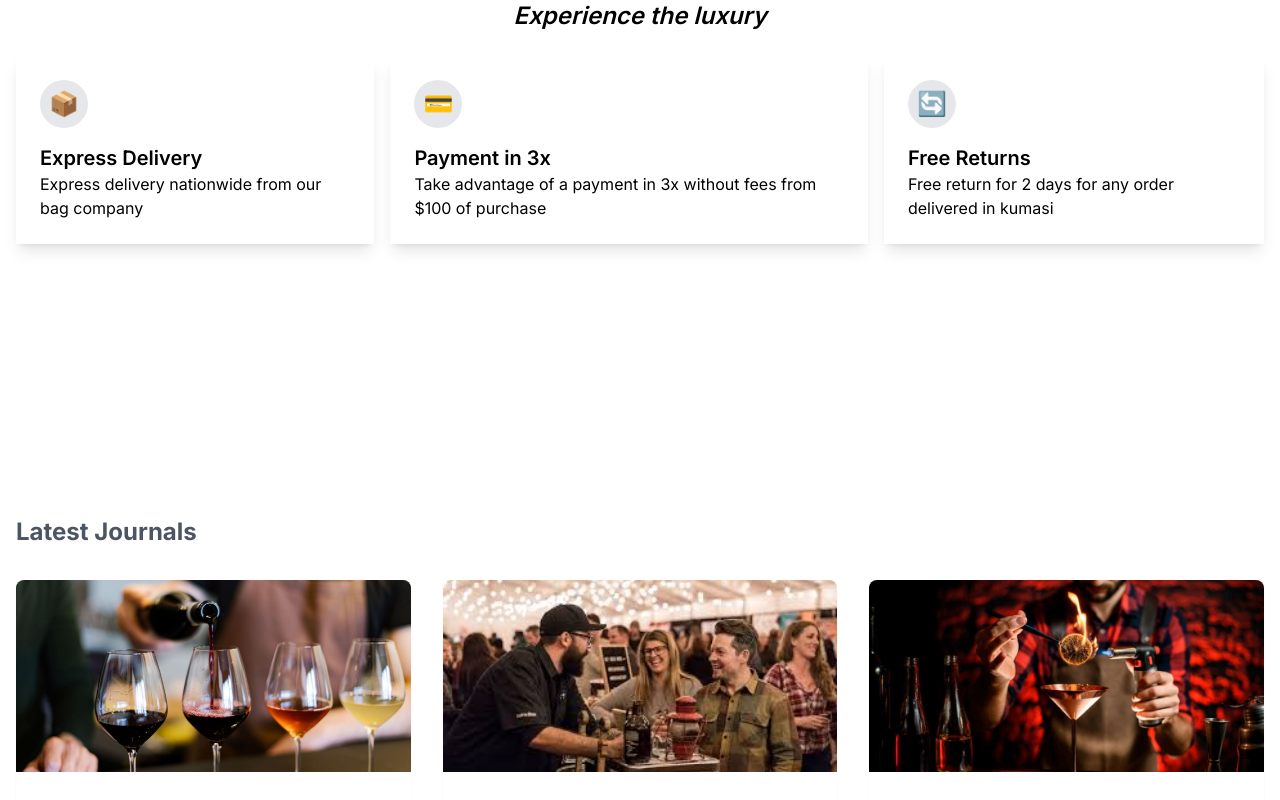
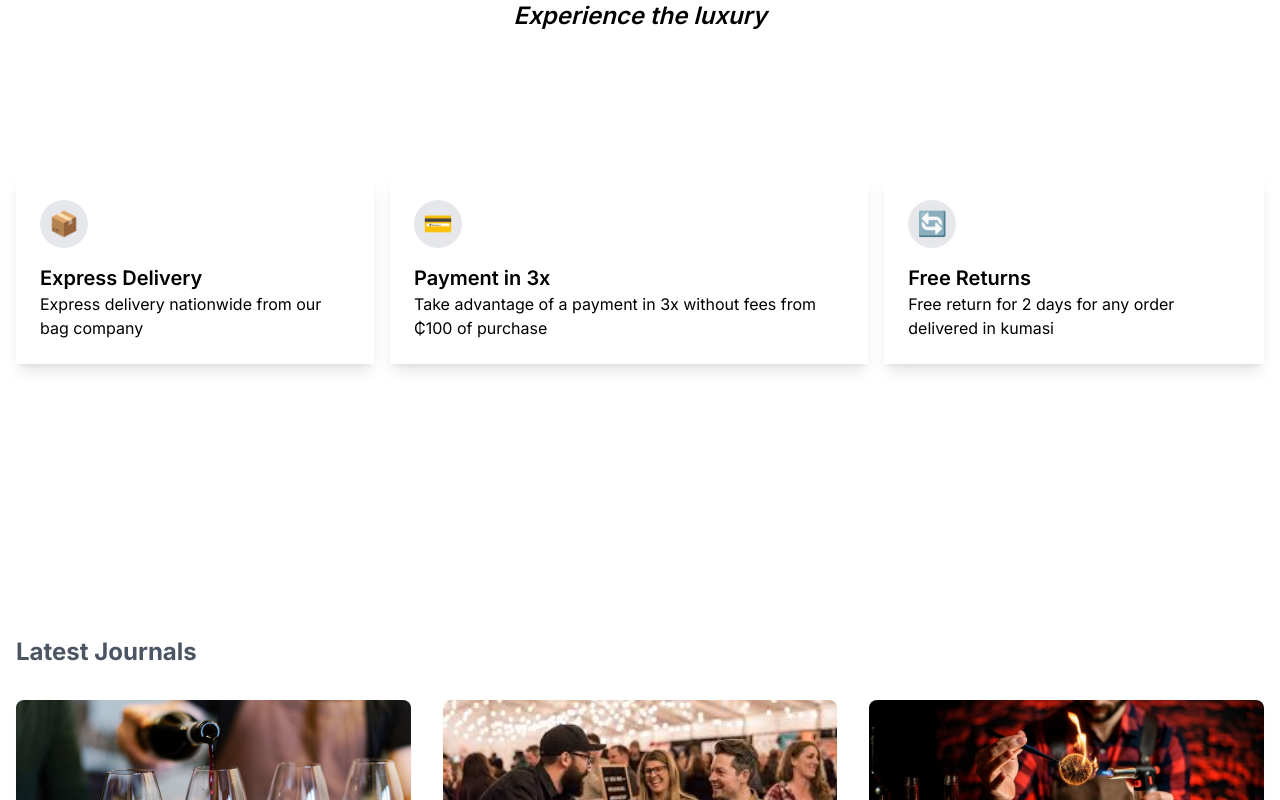
Before and after one commit to akglitch/llounge, a Next.js app: page / in a window 1280 px wide. Shown: the part 2562-3362 px from the top of the page. Built offline with nearby package versions, Linux system fonts and the light colour scheme.

Commit message:
minor tweak in service.tsx

```diff
--- a/app/components/FeaturedProducts.tsx
+++ b/app/components/FeaturedProducts.tsx
@@ -111,7 +111,7 @@ const ProductCard: React.FC<Product> = ({ imageUrl, altText, label, price, statu
 const Products: React.FC = () => {
   return (
     <div className=" mx-auto max-w-screen-xl mt-20 mb-20 px-4">
-      <h2 className="text-2xl font-bold text-gray-700 mb-8 text-center sm:text-left">Featured Products</h2>
+      <h2 className="text-2xl font-bold text-gray-700 mb-8 text-left sm:text-left">Featured Products</h2>
       <div className="grid grid-cols-1 sm:grid-cols-2 lg:grid-cols-4 gap-4">
         {products.map((product) => (
           <ProductCard
--- a/app/components/Service.tsx
+++ b/app/components/Service.tsx
@@ -3,7 +3,7 @@ import React from 'react';
 const Services = () => {
   return (
     <div className="container mx-auto max-w-screen-xl bg-white py-56 px-4">
-      <h2 className="text-center text-2xl md:text-3xl lg:text-2xl italic mb-36 text-black font-semibold mb-6">Experience the luxury</h2>
+      <h2 className="text-center text-2xl md:text-3xl lg:text-2xl italic mb-36 text-black font-semibold ">Experience the luxury</h2>
       <div className="flex flex-col md:flex-row md:justify-start space-y-4 md:space-y-0 md:space-x-4">
         <div className="flex flex-col items-start p-6 shadow-lg">
           <div className="h-12 w-12 bg-gray-200 flex items-center justify-center rounded-full mb-4">
@@ -17,7 +17,7 @@ const Services = () => {
             <span className="block text-2xl">💳</span>
           </div>
           <h3 className="text-lg md:text-xl text-black font-semibold">Payment in 3x</h3>
-          <p className="text-sm md:text-base text-black text-left">Take advantage of a payment in 3x without fees from $100 of purchase</p>
+          <p className="text-sm md:text-base text-black text-left">Take advantage of a payment in 3x without fees from ₵100 of purchase</p>
         </div>
         <div className="flex flex-col items-start p-6 shadow-lg">
           <div className="h-12 w-12 bg-gray-200 flex items-center justify-center rounded-full mb-4">
```
